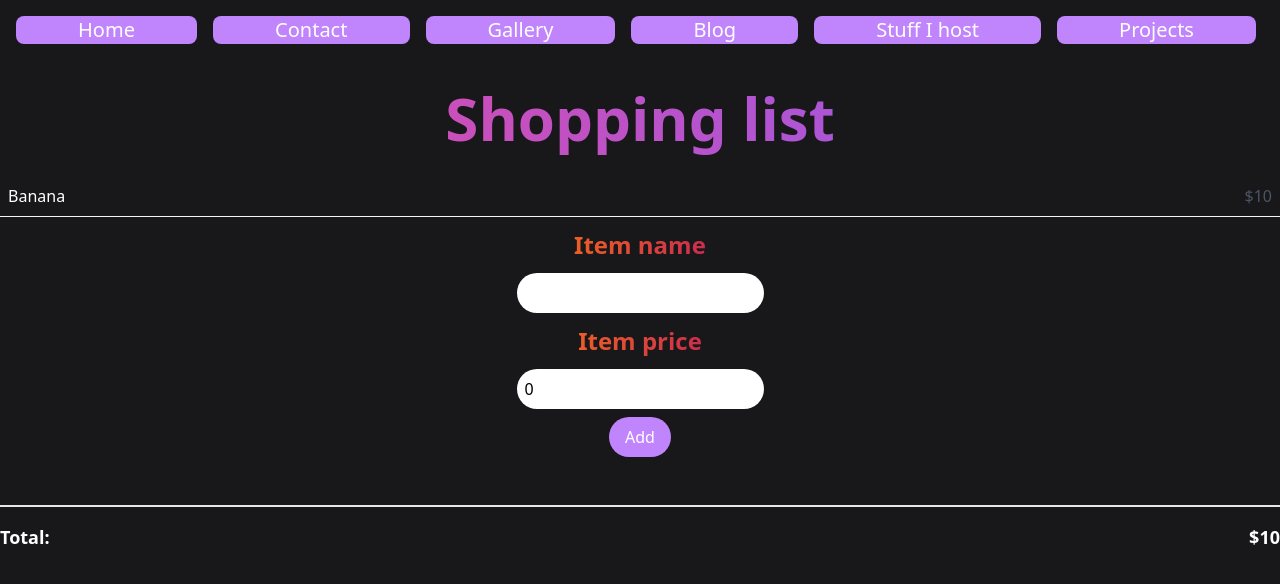
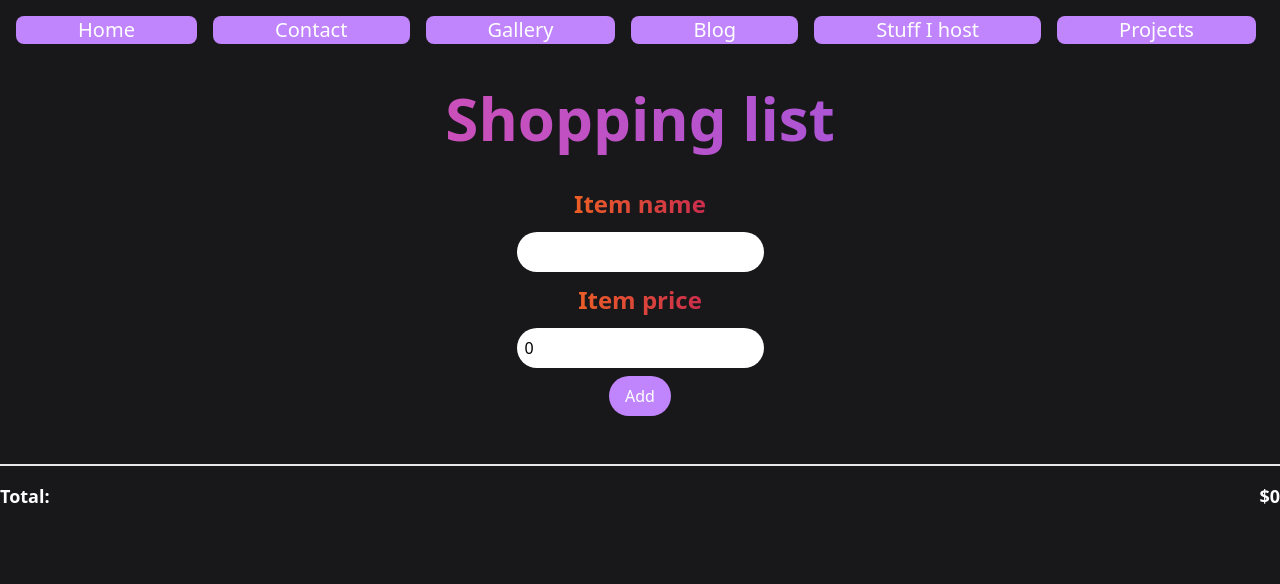
Before and after one commit to gragorther/website-2.0, a SvelteKit app: page /projects/exercises/three in a window 1280 px wide. Shown: the top 584 px of the page. Built offline with nearby package versions, Linux system fonts and the light colour scheme.

Commit message:
Switched the code to svelte 5

```diff
--- a/src/routes/projects/exercises/three/+page.svelte
+++ b/src/routes/projects/exercises/three/+page.svelte
@@ -25,7 +25,7 @@
 		price: number;
 	};
 	// Priprava spremenljivk
-	let items: Item[] = $state([{ name: 'Banana', price: 10 }]); // seznam vseh izdelkov
+	let items: Item[] = $state([]); // seznam vseh izdelkov
 	let newItemName = $state(''); // ime novega izdelka
 	let newItemPrice = $state(0); // cena novega izdelka
 
@@ -51,10 +51,8 @@
 		return sestevek;
 	}
 
-	let total = $state(0);
-	run(() => {
-		total = sumItemsPrice(items);
-	});
+	//	let total = $state(0);
+	let total = $derived(sumItemsPrice(items));
 </script>
 
 <PageTitle title="Shopping list" />
```
